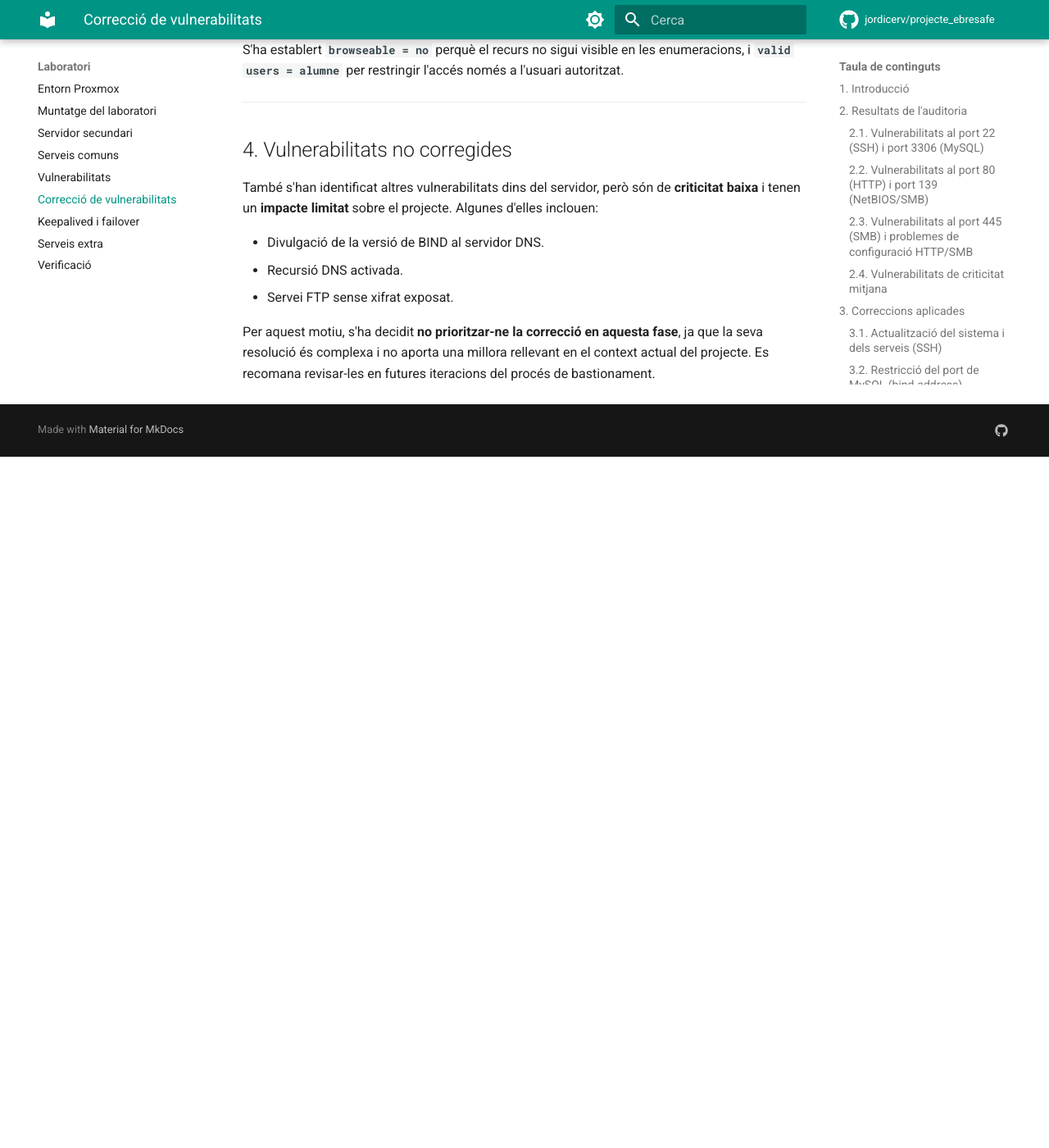
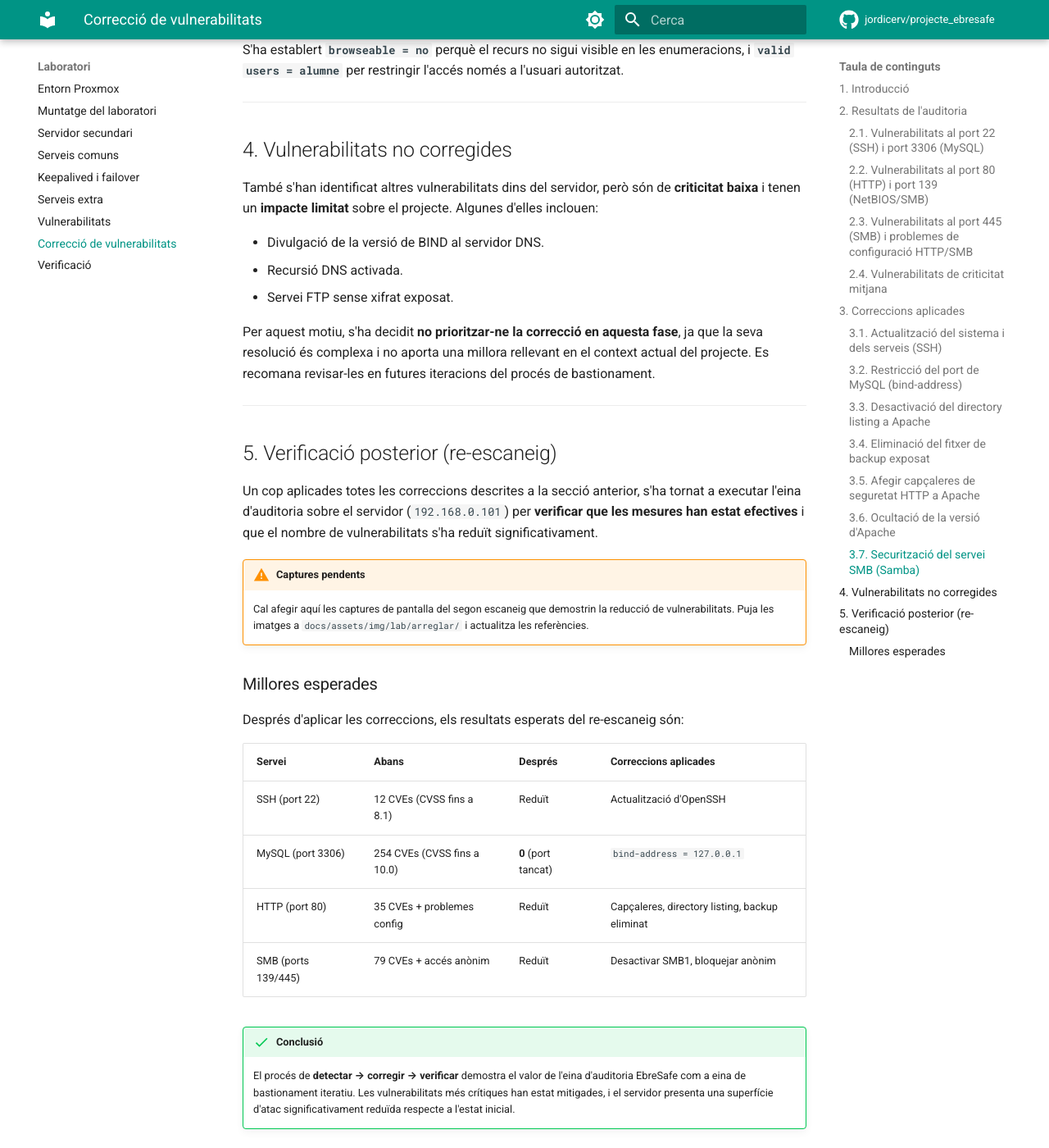
Before and after one commit to jordicerv/projecte_ebresafe, an MkDocs documentation site: the page built from docs/laboratori/arreglar_vulnerabilitats.md, in a window 1280 px wide and 1400 px high, scrolled down 8794 px. Shown: the whole window at 82% size. Built offline with MkDocs 1.6.1 and Material for MkDocs 9.7.7, drawn with Linux system fonts in a browser that asks for light colours; comment, search, counter and statistics services are not loaded; before the commit the page ends 9351 px from its top, so only the background shows below that.

Commit message:
Corregir ordre de navegació i afegir secció de re-escaneig a arreglar_vulnerabilitats

```diff
--- a/docs/laboratori/arreglar_vulnerabilitats.md
+++ b/docs/laboratori/arreglar_vulnerabilitats.md
@@ -190,3 +190,34 @@ També s'han identificat altres vulnerabilitats dins del servidor, però són de
 - Servei FTP sense xifrat exposat.
 
 Per aquest motiu, s'ha decidit **no prioritzar-ne la correcció en aquesta fase**, ja que la seva resolució és complexa i no aporta una millora rellevant en el context actual del projecte. Es recomana revisar-les en futures iteracions del procés de bastionament.
+
+---
+
+## 5. Verificació posterior (re-escaneig)
+
+Un cop aplicades totes les correccions descrites a la secció anterior, s'ha tornat a executar l'eina d'auditoria sobre el servidor (`192.168.0.101`) per **verificar que les mesures han estat efectives** i que el nombre de vulnerabilitats s'ha reduït significativament.
+
+!!! warning "Captures pendents"
+    Cal afegir aquí les captures de pantalla del segon escaneig que demostrin la reducció de vulnerabilitats. Puja les imatges a `docs/assets/img/lab/arreglar/` i actualitza les referències.
+
+<!-- Descomenta i actualitza quan tinguis les captures:
+### 5.1. Resultats del re-escaneig
+
+![Resultats del re-escaneig - Resum general](../assets/img/lab/arreglar/rescan-1.png)
+
+![Resultats del re-escaneig - Detall per serveis](../assets/img/lab/arreglar/rescan-2.png)
+-->
+
+### Millores esperades
+
+Després d'aplicar les correccions, els resultats esperats del re-escaneig són:
+
+| Servei | Abans | Després | Correccions aplicades |
+|--------|-------|---------|----------------------|
+| SSH (port 22) | 12 CVEs (CVSS fins a 8.1) | Reduït | Actualització d'OpenSSH |
+| MySQL (port 3306) | 254 CVEs (CVSS fins a 10.0) | **0** (port tancat) | `bind-address = 127.0.0.1` |
+| HTTP (port 80) | 35 CVEs + problemes config | Reduït | Capçaleres, directory listing, backup eliminat |
+| SMB (ports 139/445) | 79 CVEs + accés anònim | Reduït | Desactivar SMB1, bloquejar anònim |
+
+!!! success "Conclusió"
+    El procés de **detectar → corregir → verificar** demostra el valor de l'eina d'auditoria EbreSafe com a eina de bastionament iteratiu. Les vulnerabilitats més crítiques han estat mitigades, i el servidor presenta una superfície d'atac significativament reduïda respecte a l'estat inicial.
--- a/mkdocs.yml
+++ b/mkdocs.yml
@@ -46,10 +46,10 @@ nav:
     - Muntatge del laboratori: laboratori/muntatge.md
     - Servidor secundari: laboratori/servidor_secundari.md
     - Serveis comuns: laboratori/serveis_comuns.md
+    - Keepalived i failover: laboratori/keepalived.md
+    - Serveis extra: laboratori/serveis_extra.md
     - Vulnerabilitats: laboratori/vulnerabilitats.md
     - Correcció de vulnerabilitats: laboratori/arreglar_vulnerabilitats.md
-    - Keepalived i failover: laboratori/keepalived.md
-    - Serveis extra: laboratori/serveis_extra.md
     - Verificació: laboratori/verificacio.md
   - Alta Disponibilitat:
     - Visió general: ha/index.md
```
Also changed, not shown: docs/index.md (+8 -8 lines).
